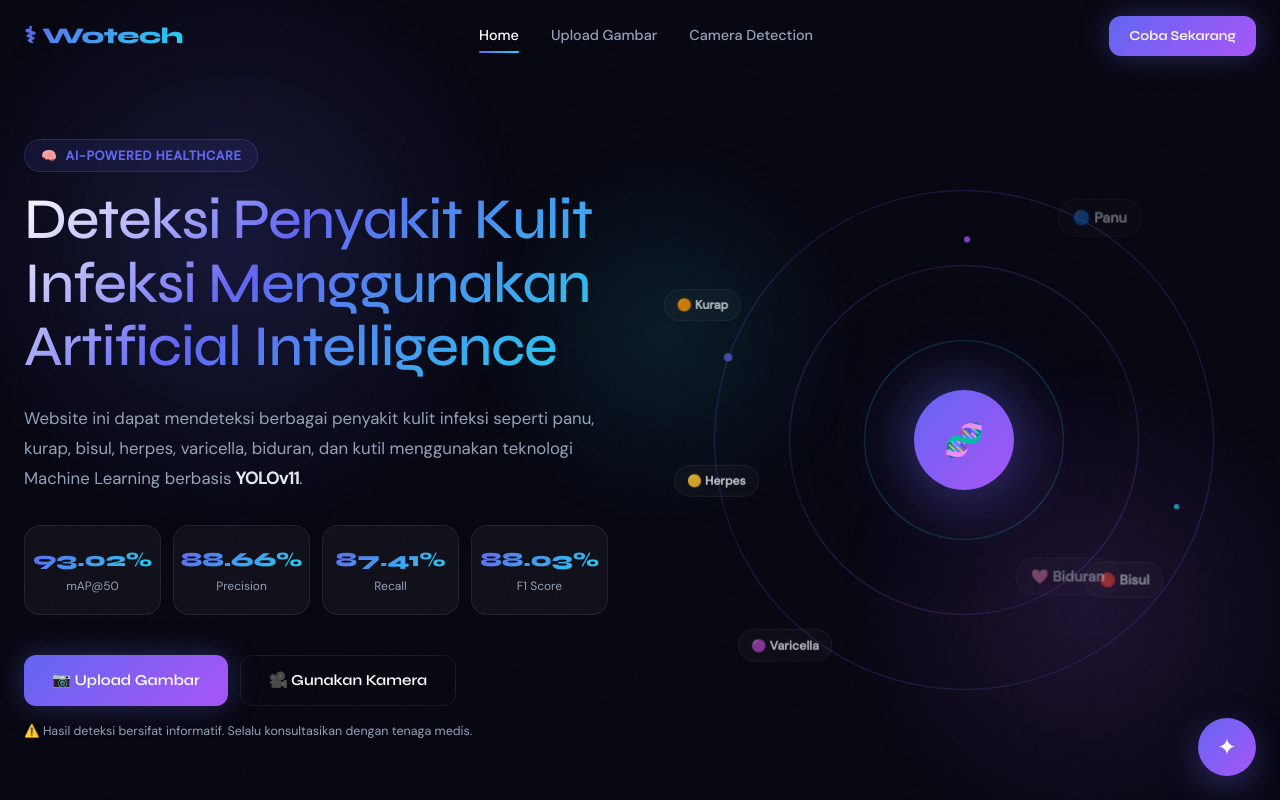
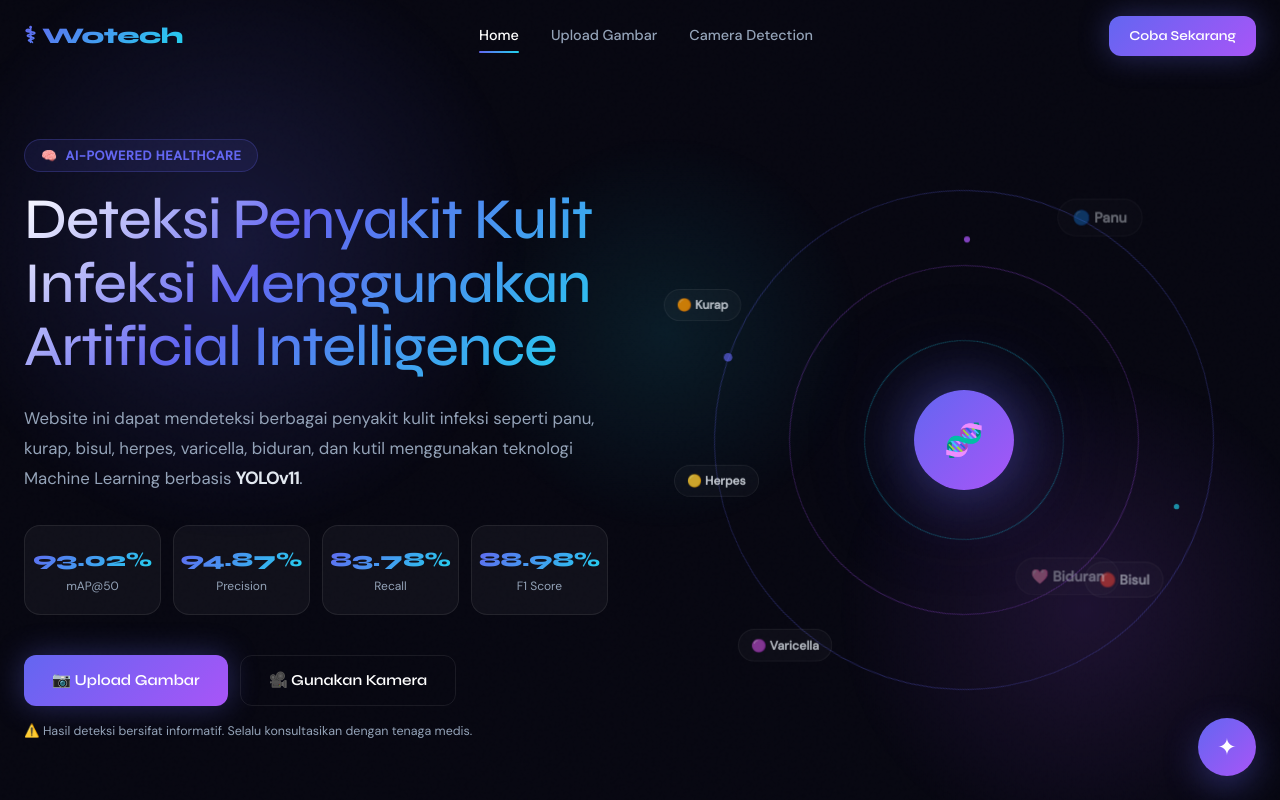
Before and after one commit to GilangAqshal/skin-infection-detection, a plain HTML site: page index.html in a window 1280 px wide. Shown: the top 800 px of the page. Drawn offline with nearby package versions, Linux system fonts and the light colour scheme.

Commit message:
update model terbaru and no mising value dan duplicate image

```diff
--- a/index.html
+++ b/index.html
@@ -157,27 +157,27 @@
               <div class="stat-card px-1">
                 <div
                   class="stat-value text-xl md:!text-base lg:!text-lg xl:!text-xl"
-                  data-stat="88.66"
+                  data-stat="94.87"
                 >
-                  88.66%
+                  94.87%
                 </div>
                 <div class="stat-label text-xs">Precision</div>
               </div>
               <div class="stat-card px-1">
                 <div
                   class="stat-value text-xl md:!text-base lg:!text-lg xl:!text-xl"
-                  data-stat="87.41"
+                  data-stat="83.78"
                 >
-                  87.41%
+                  83.78%
                 </div>
                 <div class="stat-label text-xs">Recall</div>
               </div>
               <div class="stat-card px-1">
                 <div
                   class="stat-value text-xl md:!text-base lg:!text-lg xl:!text-xl"
-                  data-stat="88.03"
+                  data-stat="88.98"
                 >
-                  88.03%
+                  88.98%
                 </div>
                 <div class="stat-label text-xs">F1 Score</div>
               </div>
```
